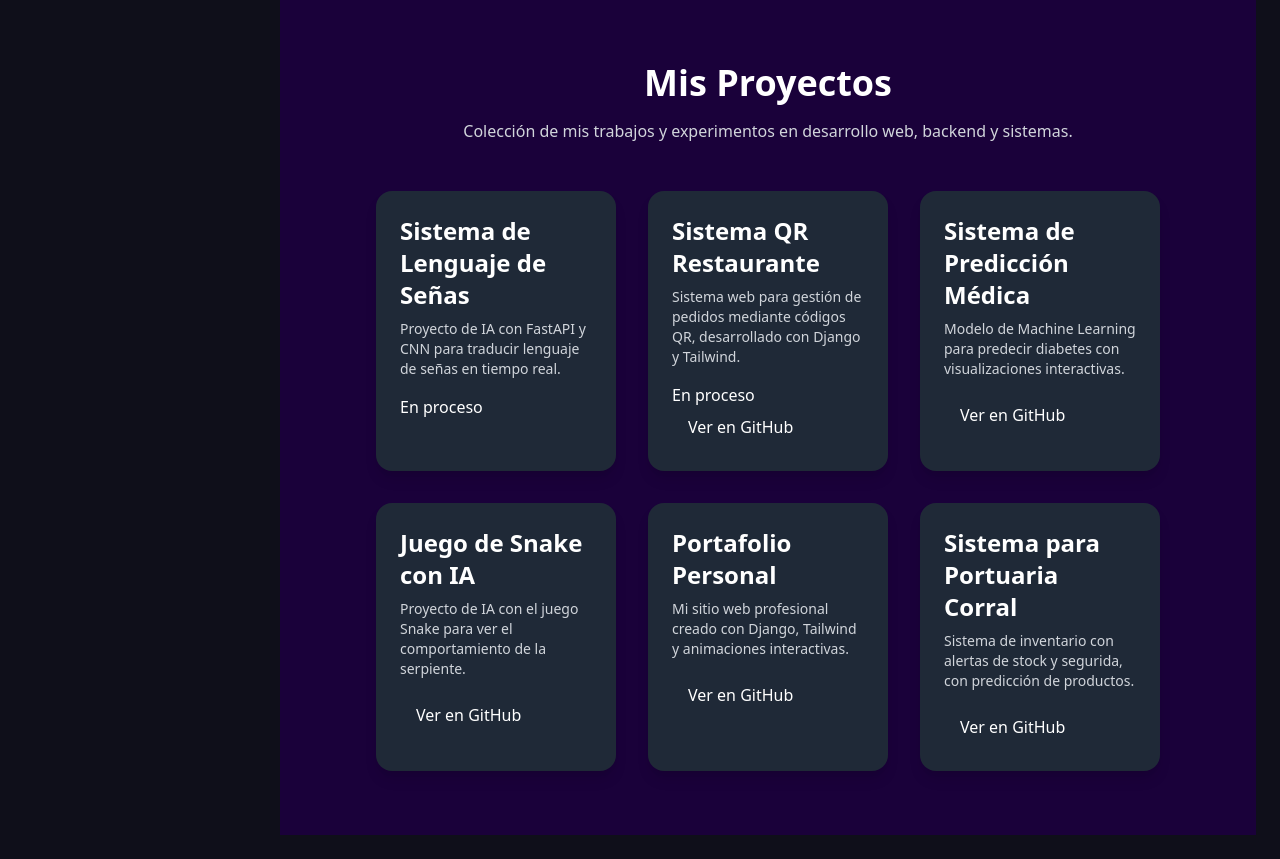
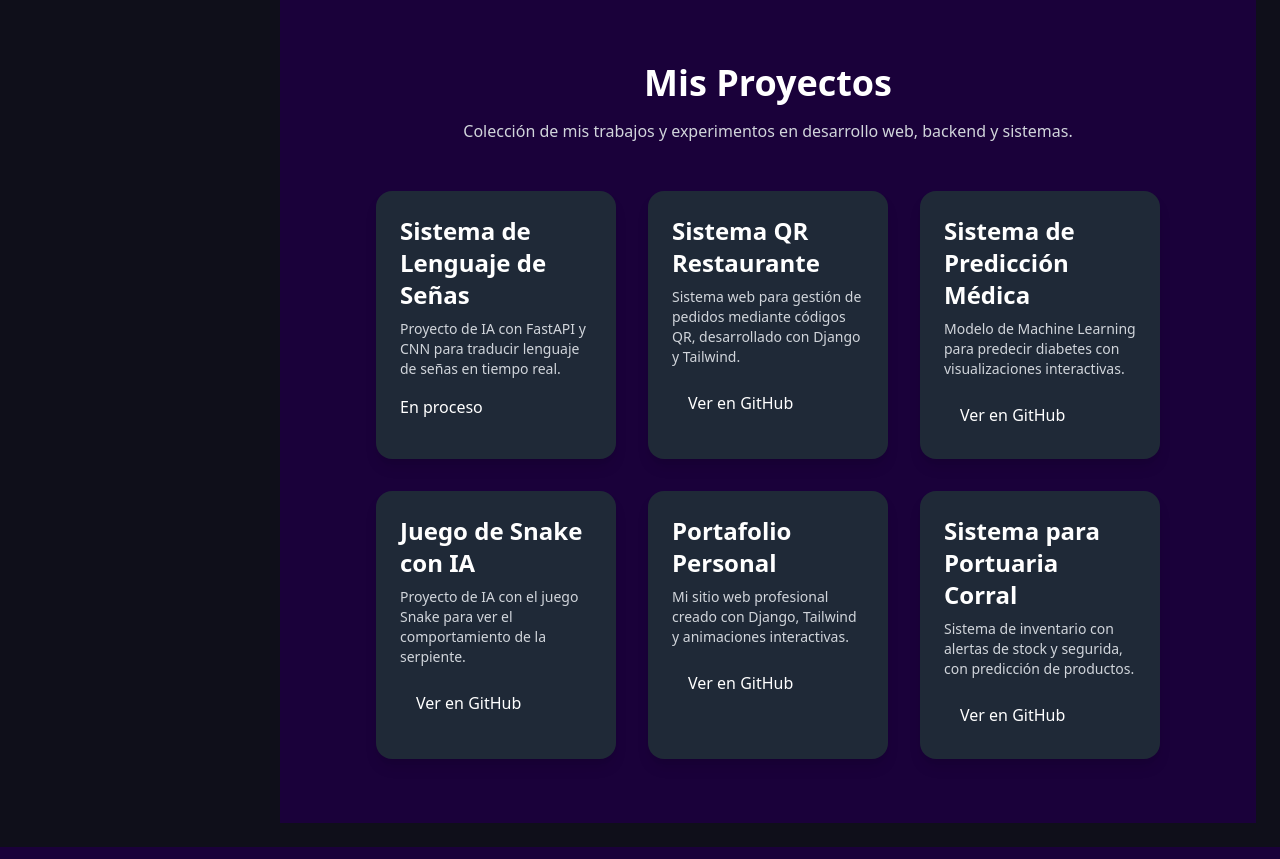
Before and after one commit to nlxntz/portafolio, a Django app: page / in a window 1280 px wide. Shown: the part 2491-3350 px from the top of the page. Run offline with Django 5.2, Linux system fonts and the light colour scheme; some libraries are stand-ins or nearby versions.

Commit message:
proyecto actualizado

```diff
--- a/core/templates/core/home.html
+++ b/core/templates/core/home.html
@@ -187,7 +187,6 @@
                 <p class="text-gray-300 mb-4 text-sm">
                     Sistema web para gestión de pedidos mediante códigos QR, desarrollado con Django y Tailwind.
                 </p>
-                <p>En proceso</p>
                 <a href="https://github.com/nlxntz/proyecto_qr" target="_blank"
                 class="inline-block px-4 py-2 bg-custom-purple text-white rounded-lg hover:bg-purple-700 transition-all duration-300">
                 Ver en GitHub
```
